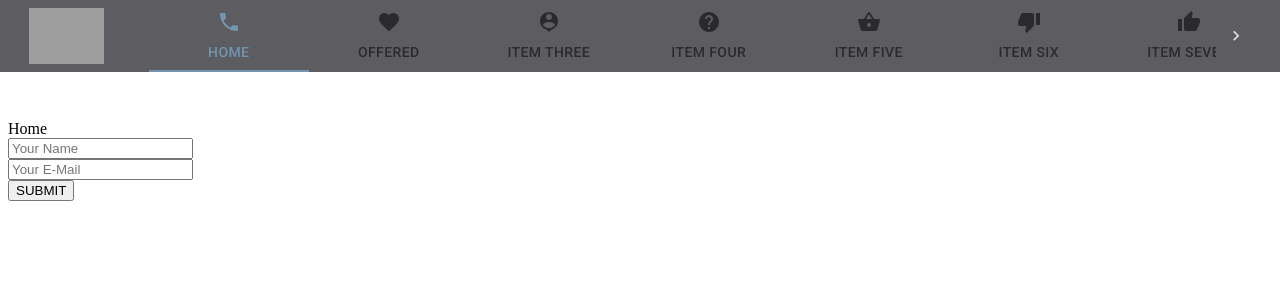
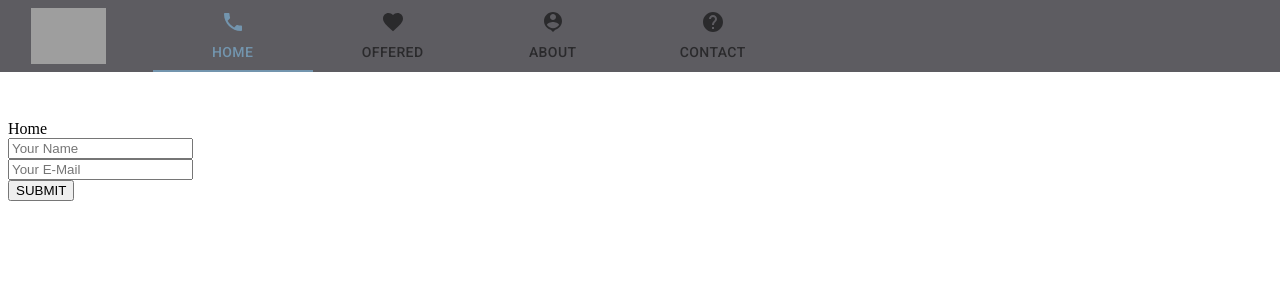
Before and after one commit to roysantu2002/firebase-auth, a React (Create React App) app: page / in a window 1280 px wide. Shown: the top 300 px of the page. Built offline with nearby package versions, Linux system fonts and the light colour scheme; grey boxes are pictures that could not be loaded.

Commit message:
feat: adding menu and menu items and submenu with switch statement

```diff
--- a/src/components/App.js
+++ b/src/components/App.js
@@ -12,12 +12,12 @@ function App() {
         <Header/>
         <Switch>
           <Route exact path="/"  component={() => <div>Home</div>}></Route>
-          <Route exact path="/Coding"  component={() => <div>Coding</div>}></Route>
-          <Route exact path="/Writing"  component={() => <div>Writing</div>}></Route>
+          <Route exact path="/Offered"  component={() => <div>Offered</div>}></Route>
+          {/* <Route exact path="/Writing"  component={() => <div>Writing</div>}></Route>
           <Route exact path="/Filmmaking"  component={() => <div>Filmmaking</div>}></Route>
           <Route exact path="/Robotics"  component={() => <div>Robotics</div>}></Route>
           <Route exact path="/AppMaking"  component={() => <div>AppMaking</div>}></Route>
-          <Route exact path="/Baking"  component={() => <div>Baking</div>}></Route>
+          <Route exact path="/Baking"  component={() => <div>Baking</div>}></Route> */}
           <Route exact path="/About"  component={() => <div>About</div>}></Route>
           <Route exact path="/Contact"  component={() => <div>Contact</div>}></Route>
         </Switch>
--- a/src/components/UI/Header.js
+++ b/src/components/UI/Header.js
@@ -1,25 +1,25 @@
-import React, { useState, useEffect } from "react"
-import PropTypes from "prop-types"
-import AppBar from "@material-ui/core/AppBar"
-import Toolbar from "@material-ui/core/Toolbar"
-import Tabs from "@material-ui/core/Tabs"
-import Tab from "@material-ui/core/Tab"
-import PhoneIcon from "@material-ui/icons/Phone"
-import FavoriteIcon from "@material-ui/icons/Favorite"
-import PersonPinIcon from "@material-ui/icons/PersonPin"
-import HelpIcon from "@material-ui/icons/Help"
-import ShoppingBasket from "@material-ui/icons/ShoppingBasket"
-import ThumbDown from "@material-ui/icons/ThumbDown"
+import React, { useState, useEffect } from "react";
+import PropTypes from "prop-types";
+import AppBar from "@material-ui/core/AppBar";
+import Toolbar from "@material-ui/core/Toolbar";
+import Tabs from "@material-ui/core/Tabs";
+import Tab from "@material-ui/core/Tab";
+import PhoneIcon from "@material-ui/icons/Phone";
+import FavoriteIcon from "@material-ui/icons/Favorite";
+import PersonPinIcon from "@material-ui/icons/PersonPin";
+import HelpIcon from "@material-ui/icons/Help";
+import ShoppingBasket from "@material-ui/icons/ShoppingBasket";
+import ThumbDown from "@material-ui/icons/ThumbDown";
 import ThumbUp from "@material-ui/icons/ThumbUp";
-import useScrollTrigger from "@material-ui/core/useScrollTrigger"
-import Box from "@material-ui/core/Box"
-import { makeStyles } from "@material-ui/core/styles"
-import Typography from "@material-ui/core/Typography"
-import logo from "../../assets/SF.png"
-import { Link } from "react-router-dom"
-import Button from "@material-ui/core/Button"
-import Menu from "@material-ui/core/Menu"
-import MenuItem from "@material-ui/core/MenuItem"
+import useScrollTrigger from "@material-ui/core/useScrollTrigger";
+import Box from "@material-ui/core/Box";
+import { makeStyles } from "@material-ui/core/styles";
+import Typography from "@material-ui/core/Typography";
+import logo from "../../assets/SF.png";
+import { Link } from "react-router-dom";
+import Button from "@material-ui/core/Button";
+import Menu from "@material-ui/core/Menu";
+import MenuItem from "@material-ui/core/MenuItem";
 
 //Header elevator
 function ElevationScroll(props) {
@@ -78,11 +78,11 @@ const useStyles = makeStyles((theme) => ({
     height: "4em",
     padding: "0.5em",
   },
-  logoContainer:{
+  logoContainer: {
     padding: 0,
     "&:hover": {
-      backgroundColor: "transparent"
-    }
+      backgroundColor: "transparent",
+    },
   },
   tabContainer: {
     marginLeft: "auto",
@@ -90,7 +90,19 @@ const useStyles = makeStyles((theme) => ({
   tab: {
     ...theme.typography.tab,
     minWidth: 10,
-    marginLeft: "10",
+    marginLeft: "100",
+  },
+  menu: {
+    backgroundColor: theme.palette.common.grey,
+    color: theme.palette.common.blue,
+    borderRadius: "0px",
+  },
+  menuItem: {
+    ...theme.typography.tab,
+    opacity: 0.7,
+    "&:hover": {
+      opacity: 1,
+    },
   },
 }));
 
@@ -102,10 +114,11 @@ const useStyles = makeStyles((theme) => ({
 // });
 
 export default function Header(props) {
-  const classes = useStyles()
-  const [value, setValue] = useState(0)
-  const [anchorEl, setAnchorEl] = useState(null)
-  const [open, setOpen] = useState(false)
+  const classes = useStyles();
+  const [value, setValue] = useState(0);
+  const [anchorEl, setAnchorEl] = useState(null);
+  const [open, setOpen] = useState(false);
+  const [selectedIndex, setSelectedIndex] = useState(0);
 
   const handleChange = (event, newValue) => {
     setValue(newValue);
@@ -113,21 +126,72 @@ export default function Header(props) {
 
   const handleClick = (event) => {
     setAnchorEl(event.currentTarget);
-    setOpen(true)
+    setOpen(true);
   };
 
   const handleClose = () => {
-    setAnchorEl(null)
-    setOpen(false)
+    setAnchorEl(null);
+    setOpen(false);
   };
 
+  const manuOptions = [
+    { name: "Offered", Link: "/Offered" },
+    { name: "Writing", Link: "Writing" },
+    { name: "Robotics", Link: "Robotics" },
+  ];
+
+  const handleMenuItemClick = (event, i) => {
+    setAnchorEl(null);
+    setOpen(false);
+    setSelectedIndex(i);
+  };
   useEffect(() => {
-    if (window.location.pathname === "/" && value !== 0) {
-      setValue(0);
-    } else if (window.location.pathname === "/Coding" && value !== 1) {
-      setValue(1);
-    } else if (window.location.pathname === "/Writing" && value !== 2) {
-      setValue(2);
+    // if (window.location.pathname === "/" && value !== 0) {
+    //   setValue(0);
+    // } else if (window.location.pathname === "/Coding" && value !== 1) {
+    //   setValue(1);
+    // } else if (window.location.pathname === "/Writing" && value !== 2) {
+    //   setValue(2);
+    // }
+
+    switch (window.location.pathname) {
+      case "/":
+        if (value !== 0) {
+          setValue(0);
+        }
+        break;
+      case "/Offered":
+        if (value !== 1) {
+          setValue(1);
+         setSelectedIndex(0)
+        }
+        break;
+        case "/Writing":
+          if (value !== 1) {
+            setValue(1);
+           setSelectedIndex(1)
+          }
+          break;
+          case "/Robotics":
+            if (value !== 1) {
+              setValue(1);
+             setSelectedIndex(2)
+            }
+            break;
+      case "/About":
+        if (value !== 2) {
+          setValue(2);
+         // setSelectedIndex(1)
+        }
+        break;
+      case "/Contact":
+        if (value !== 3) {
+          setValue(3);
+         // setSelectedIndex(2)
+        }
+        break;
+      default:
+        break;
     }
   }, [value]);
 
@@ -136,7 +200,13 @@ export default function Header(props) {
       <ElevationScroll>
         <AppBar position='fixed' color='secondary'>
           <Toolbar disableGutters={false}>
-            <Button disableRipple className={classes.logoContainer} component={Link} to='/' onClick={() => setValue(0)}>
+            <Button
+              disableRipple
+              className={classes.logoContainer}
+              component={Link}
+              to='/'
+              onClick={() => setValue(0)}
+            >
               <img src={logo} alt='logo' className={classes.logo}></img>
             </Button>
 
@@ -158,33 +228,33 @@ export default function Header(props) {
                 {...a11yProps(0)}
               />
               <Tab
-              aria-owns={anchorEl ? "We offer" : undefined}
-              aria-haspopup={anchorEl ? "true" : undefined}
+                aria-owns={anchorEl ? "We offer" : undefined}
+                aria-haspopup={anchorEl ? "true" : undefined}
                 label='Offered'
-                to='/Coding'
+                to='/Offered'
                 component={Link}
-                onClick={(event) => handleClick}
+                onMouseOver={(event) => handleClick(event)}
                 icon={<FavoriteIcon />}
                 {...a11yProps(1)}
               />
               <Tab
-                label='Item Three'
-                to='/Writing'
+                label='About'
+                to='/About'
                 component={Link}
                 icon={<PersonPinIcon />}
                 {...a11yProps(2)}
               />
               <Tab
-                label='Item Four'
-                to='/Filmmaking'
+                label='Contact'
+                to='/Contact'
                 component={Link}
                 icon={<HelpIcon />}
                 {...a11yProps(3)}
               />
-              <Tab
+              {/* <Tab
                 label='Item Five'
+                component={Link}
                 to='/Robotics'
-                component={Link}
                 icon={<ShoppingBasket />}
                 {...a11yProps(4)}
               />
@@ -201,9 +271,44 @@ export default function Header(props) {
                 component={Link}
                 icon={<ThumbUp />}
                 {...a11yProps(6)}
-              />
+              /> */}
             </Tabs>
           </Toolbar>
+          <Menu
+            id='simple-menu'
+            anchorEl={anchorEl}
+            keepMounted
+            open={open}
+            onClose={handleClose}
+            classes={{ paper: classes.menu }}
+            MenuListProps={{ onMouseLeave: handleClose }}
+            elevation={0}
+          >
+            {manuOptions.map((option, i) => (
+              <MenuItem
+                key={option}
+                component={Link}
+                to={option.Link}
+                classes={{ root: classes.menuItem }}
+                onClick={(event) => {
+                  handleMenuItemClick(event, i);
+                  setValue(1);
+                  handleClose();
+                }}
+                selected={i === selectedIndex && value === 1}
+              >
+                {option.name}
+              </MenuItem>
+            ))}
+            {/* <MenuItem onClick={() => {handleClose(); setValue(1)}}  component={Link}
+                to='/Offered' classes={{root: classes.menuItem}}>Offered</MenuItem>
+            <MenuItem onClick={() => {handleClose(); setValue(1)}}  component={Link}
+                to='/Robotics' classes={{root: classes.menuItem}}>Robotics</MenuItem>
+            <MenuItem onClick={() => {handleClose(); setValue(1)}}  component={Link}
+                to='/AppMaking' classes={{root: classes.menuItem}}>AppMaking</MenuItem>
+            <MenuItem onClick={() => {handleClose(); setValue(1)}}  component={Link}
+                to='/Baking' classes={{root: classes.menuItem}}>Baking</MenuItem> */}
+          </Menu>
         </AppBar>
       </ElevationScroll>
       <div className={classes.toobarMargin} />
```
